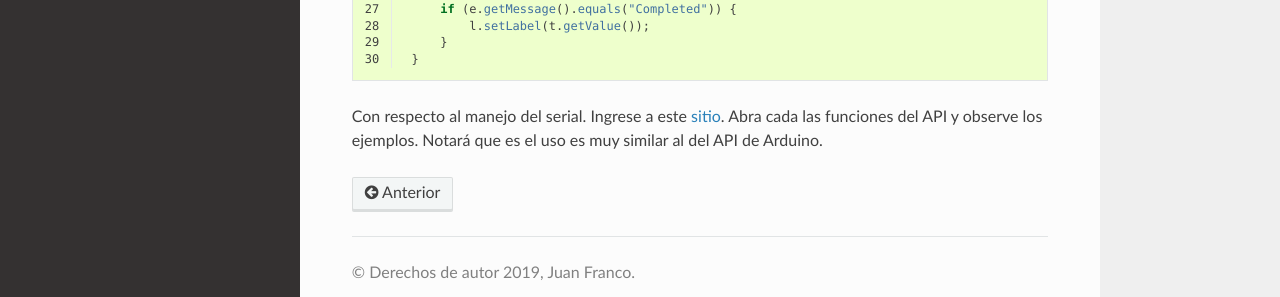
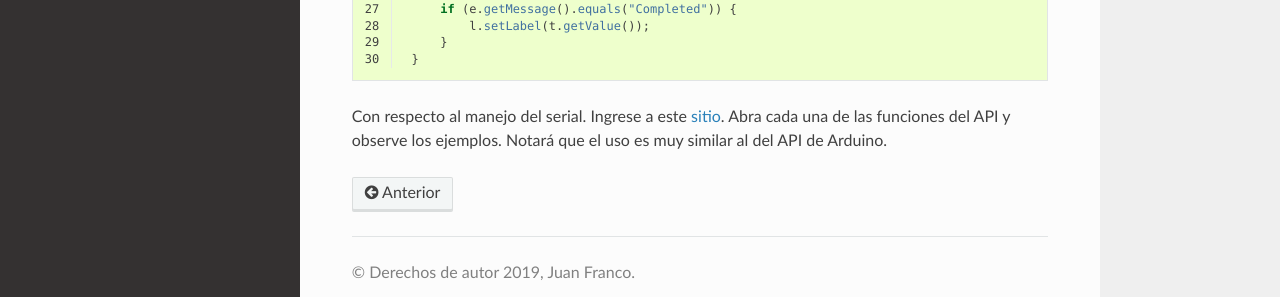
Before and after one commit to juanferfranco/sensores1, a Sphinx documentation site: the page built from docs/_semana9/semana9.rst, in a window 1280 px wide and 900 px high, scrolled down 943 px. Shown: the part 558-855 px from the top of the window. Built offline with Sphinx 7.4.7 and the Read the Docs theme 2.0.0, drawn with Linux system fonts in a browser that asks for light colours.

Commit message:
fix week 9

```diff
--- a/docs/_semana9/semana9.rst
+++ b/docs/_semana9/semana9.rst
@@ -86,5 +86,5 @@ Este otro ejemplo muestra como adicionar cajas de textos y modificar labels en l
 
 Con respecto al manejo del serial.
 Ingrese a este `sitio <https://processing.org/reference/libraries/serial/index.html>`__. Abra
-cada las funciones del API y observe los ejemplos. Notará que es el uso es muy similar al del
+cada una de las funciones del API y observe los ejemplos. Notará que el uso es muy similar al del
 API de Arduino.
```
